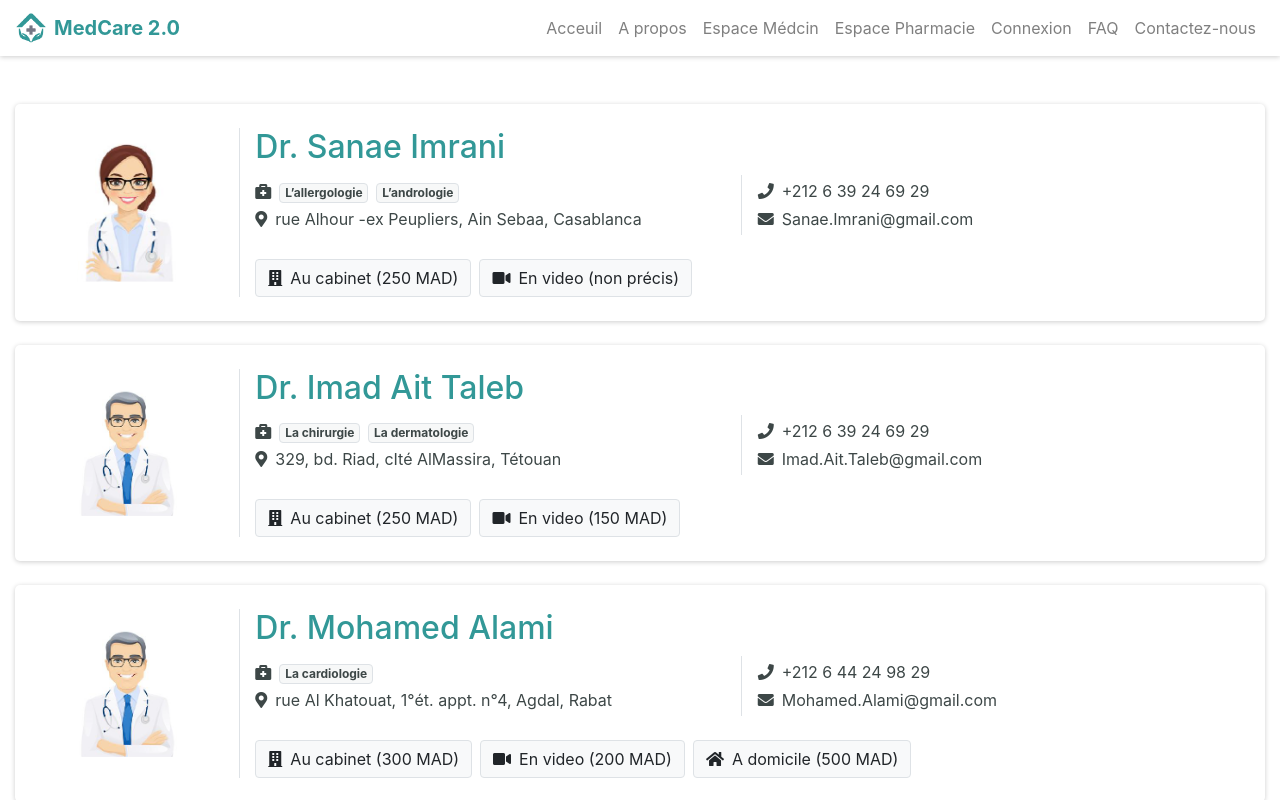
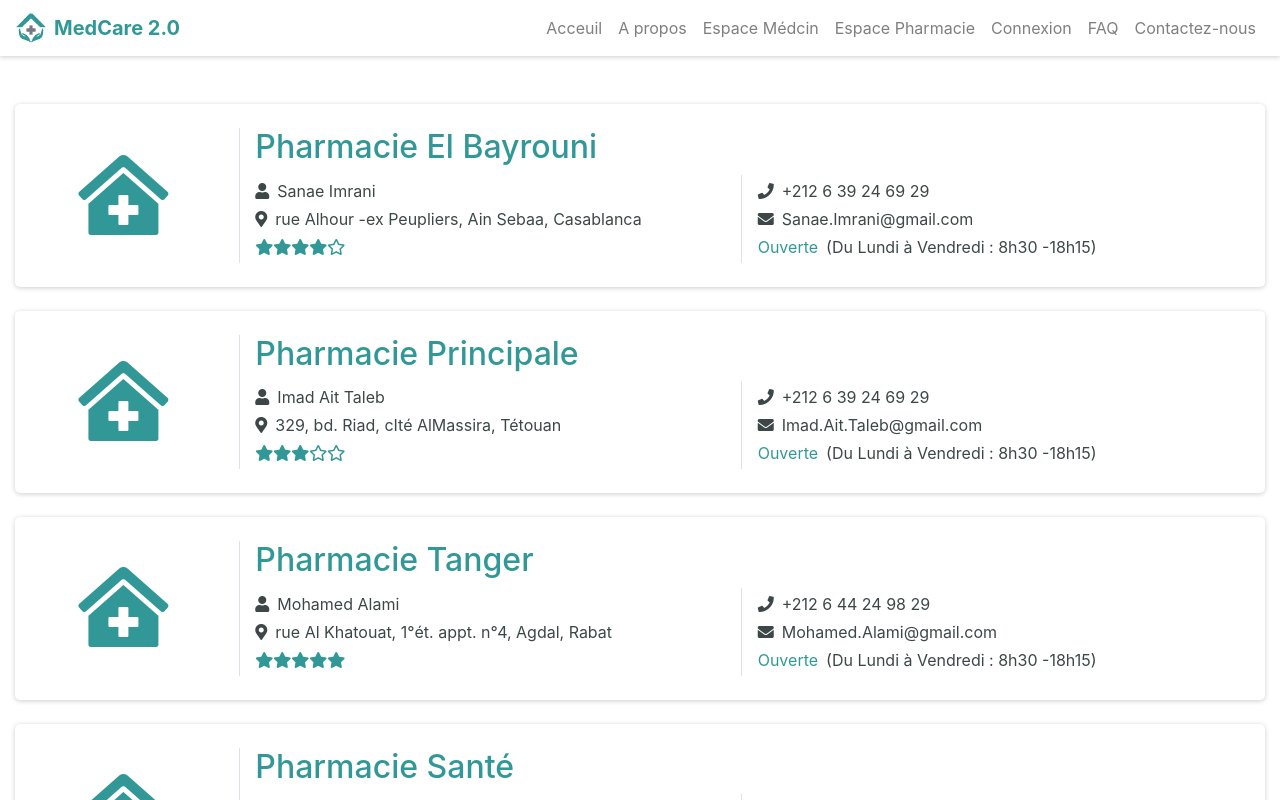
Before and after one commit to chaouielmehdi/medcare, a React (Create React App) app: page / in a window 1280 px wide. Shown: the top 800 px of the page. Built offline with nearby package versions, Linux system fonts and the light colour scheme.

Commit message:
pharmacy cards added

```diff
--- a/src/App.css
+++ /dev/null
@@ -1,3 +0,0 @@
-.App {
-	text-align: center;
-}
--- a/src/App.tsx
+++ b/src/App.tsx
@@ -1,8 +1,8 @@
-import './App.css';
 import Header from './pages/header/header';
 import About from './pages/about/about';
 import Home from './pages/home/home';
 import Doctors from './pages/search/doctors/doctors';
+import Pharmacies from './pages/search/pharmacies/pharmacies';
 
 const App = () => {
 	return (
@@ -11,7 +11,8 @@ const App = () => {
 			<div className="py-5">
 				{/* <Home /> */}
 				{/* <About /> */}
-				<Doctors />
+				{/* <Doctors /> */}
+				<Pharmacies />
 			</div>
 		</>
 	);
--- a/src/components/DoctorCard/DoctorCard.tsx
+++ b/src/components/DoctorCard/DoctorCard.tsx
@@ -5,6 +5,7 @@ import Button from '../Button/Button';
 
 import DoctorMale from '../../assets/img/Doctor-Male.png';
 import DoctorFemale from '../../assets/img/Doctor-Female.png';
+import Icon from '../Icon/Icon';
 
 interface IConsBtnProps {
 	type: 'video' | 'cabinet' | 'home';
@@ -26,8 +27,6 @@ const DoctorCard: FC<IDoctorCardProps> = ({ className, doctor }): ReactElement =
 				{field.value}
 			</span>
 		));
-
-	const icon = (iconName: string) => <i className={'mr-2 fas fa-' + iconName}></i>;
 
 	const consultationButton = ({ type, label, icon }: IConsBtnProps) =>
 		doctor.consultation[type].available && (
@@ -53,21 +52,21 @@ const DoctorCard: FC<IDoctorCardProps> = ({ className, doctor }): ReactElement =
 					<Row flex={{ align: 'start', justify: 'between' }} isShadowed={false}>
 						<div className="col-6 p-0">
 							<span className="d-block my-1">
-								{icon('briefcase-medical')}
+								<Icon name="briefcase-medical" className="mr-2" />
 								{fields()}
 							</span>
 							<span className="d-block my-1">
-								{icon('map-marker-alt')}
+								<Icon name="map-marker-alt" className="mr-2" />
 								{doctor.address}
 							</span>
 						</div>
 						<div className="col-6 border-left p-0 pl-3">
 							<span className="d-block my-1">
-								{icon('phone')}
+								<Icon name="phone" className="mr-2" />
 								{doctor.phone}
 							</span>
 							<span className="d-block my-1">
-								{icon('envelope')}
+								<Icon name="envelope" className="mr-2" />
 								{doctor.email}
 							</span>
 						</div>
--- /dev/null
+++ b/src/components/Icon/Icon.tsx
@@ -0,0 +1,15 @@
+import React, { FC, ReactElement } from 'react';
+
+interface IIconProps {
+	name: string;
+	className?: string;
+	type?: 'regular' | 'solid';
+}
+
+const Icon: FC<IIconProps> = ({ name, className, type = 'solid' }): ReactElement => {
+	const iconClass = [className, type === 'regular' ? 'far' : 'fas', 'fa-' + name].join(' ');
+
+	return <i className={iconClass}></i>;
+};
+
+export default Icon;
--- /dev/null
+++ b/src/components/PharmacyCard/PharmacyCard.tsx
@@ -0,0 +1,87 @@
+import React, { FC, ReactElement } from 'react';
+import { Pharmacy } from '../../models/Pharmacy';
+import Row from '../Row/Row';
+
+import Rating from '../Rating/Rating';
+import Icon from '../Icon/Icon';
+
+interface IPharmacyCardProps {
+	className?: string;
+	pharmacy: Pharmacy;
+}
+
+const PharmacyCard: FC<IPharmacyCardProps> = ({ className, pharmacy }): ReactElement => {
+	const getNumberFromDate = (date: Date): number => {
+		const hours = date.getHours();
+		const minutes = date.getMinutes() / 60;
+
+		return hours + minutes;
+	};
+
+	const getDateAsString = (value: number): string => {
+		const hours = Math.floor(value);
+		const minutes = (value - Math.floor(value)) * 60;
+
+		return hours + 'h' + minutes;
+	};
+
+	const getOpenedOrClosed = (start: number, end: number): JSX.Element => {
+		const now = getNumberFromDate(new Date());
+
+		if (now < start || end < now) {
+			return <span className="text-danger">Fermée</span>;
+		}
+
+		return <span className="c-green">Ouverte</span>;
+	};
+
+	return (
+		<div className={className}>
+			<Row flex={{ align: 'center', justify: 'between' }} className="p-4">
+				<div className="col-2 d-flex justify-content-center pl-0 pr-4">
+					<span className="c-green icon-medium">
+						<Icon className="mr-2" name="clinic-medical" />
+					</span>
+				</div>
+				<div className="col-10 border-left">
+					<h2 className="c-green">{pharmacy.name}</h2>
+
+					<Row flex={{ align: 'start', justify: 'between' }} isShadowed={false}>
+						<div className="col-6 p-0">
+							<span className="d-block my-1">
+								<Icon className="mr-2" name="user" />
+								{pharmacy.ownerName}
+							</span>
+							<span className="d-block my-1">
+								<Icon className="mr-2" name="map-marker-alt" />
+								{pharmacy.address}
+							</span>
+							<span className="d-block my-1">
+								<Rating value={pharmacy.rating} />
+							</span>
+						</div>
+						<div className="col-6 border-left p-0 pl-3">
+							<span className="d-block my-1">
+								<Icon className="mr-2" name="phone" />
+								{pharmacy.phone}
+							</span>
+							<span className="d-block my-1">
+								<Icon className="mr-2" name="envelope" />
+								{pharmacy.email}
+							</span>
+							<span className="d-block my-1">
+								{getOpenedOrClosed(pharmacy.schedule.start, pharmacy.schedule.end)}
+								<span className="ml-2">
+									(Du Lundi à Vendredi : {getDateAsString(pharmacy.schedule.start)} -
+									{getDateAsString(pharmacy.schedule.end)})
+								</span>
+							</span>
+						</div>
+					</Row>
+				</div>
+			</Row>
+		</div>
+	);
+};
+
+export default PharmacyCard;
--- /dev/null
+++ b/src/components/Rating/Rating.tsx
@@ -0,0 +1,22 @@
+import React, { FC, ReactElement } from 'react';
+import Icon from '../Icon/Icon';
+
+interface IRatingProps {
+	value: number;
+}
+
+const Rating: FC<IRatingProps> = ({ value }): ReactElement => {
+	let stars: JSX.Element[] = [];
+
+	for (let index = 0; index < 5; index++) {
+		if (index < value) {
+			stars.push(<Icon key={index} name="star" className="c-green" type="solid" />);
+		} else {
+			stars.push(<Icon key={index} name="star" className="c-green" type="regular" />);
+		}
+	}
+
+	return <>{stars}</>;
+};
+
+export default Rating;
--- a/src/index.css
+++ b/src/index.css
@@ -31,3 +31,16 @@ body {
 	color: #3d4747;
 	background-color: #86949411;
 }
+
+/* icon size */
+.icon-medium {
+	font-size: 80px;
+}
+
+.icon-large {
+	font-size: 150px;
+}
+
+.icon-larger {
+	font-size: 250px;
+}
--- /dev/null
+++ b/src/models/Pharmacy.ts
@@ -0,0 +1,91 @@
+type Schedule = {
+	start: number;
+	end: number;
+};
+
+export class Pharmacy {
+	constructor(
+		public id: number,
+		public name: string,
+		public ownerName: string,
+		public email: string,
+		public password: string,
+		public address: string,
+		public phone: string,
+		public rating: number,
+		public schedule: Schedule // only from Monday to Friday
+	) {}
+}
+
+export const pharmacies: Pharmacy[] = [
+	{
+		id: 0,
+		name: 'Pharmacie El Bayrouni',
+		ownerName: 'Sanae Imrani',
+		email: 'Sanae.Imrani@gmail.com',
+		password: '123456',
+		address: 'rue Alhour -ex Peupliers, Ain Sebaa, Casablanca',
+		phone: '+212 6 39 24 69 29',
+		rating: 4,
+		schedule: {
+			start: 8.5,
+			end: 18.25,
+		},
+	},
+	{
+		id: 1,
+		name: 'Pharmacie Principale',
+		ownerName: 'Imad Ait Taleb',
+		email: 'Imad.Ait.Taleb@gmail.com',
+		password: '123456',
+		address: '329, bd. Riad, cIté AlMassira, Tétouan',
+		phone: '+212 6 39 24 69 29',
+		rating: 3,
+		schedule: {
+			start: 8.5,
+			end: 18.25,
+		},
+	},
+	{
+		id: 2,
+		name: 'Pharmacie Tanger',
+		ownerName: 'Mohamed Alami',
+		email: 'Mohamed.Alami@gmail.com',
+		password: '123456',
+		address: 'rue Al Khatouat, 1°ét. appt. n°4, Agdal, Rabat',
+		phone: '+212 6 44 24 98 29',
+		rating: 5,
+		schedule: {
+			start: 8.5,
+			end: 18.25,
+		},
+	},
+	{
+		id: 3,
+		name: 'Pharmacie Santé',
+		ownerName: 'Abdessalam Mejdoub',
+		email: 'Abdessalam.Mejdoub@gmail.com',
+		password: '123456',
+		address: '75, rue Omar Slaoui, Casablanca',
+		phone: '+212 6 45 24 13 00',
+		rating: 4,
+		schedule: {
+			start: 8.5,
+			end: 18.25,
+		},
+	},
+	{
+		id: 4,
+		name: 'Pharmacie Beni Makada',
+		ownerName: 'Alae Saidi',
+		email: 'Alae.Saidi@gmail.com',
+		password: '123456',
+		address: '29, RUE MOHAMED EL BAAMRANI 20000, Tanger',
+		phone: '+212 6 54 34 83 44',
+		rating: 4,
+		schedule: {
+			start: 8.5,
+			end: 18.25,
+		},
+	},
+];
--- a/src/pages/about/about.css
+++ /dev/null
@@ -1,3 +0,0 @@
-.icon-large {
-	font-size: 250px;
-}
--- a/src/pages/about/about.tsx
+++ b/src/pages/about/about.tsx
@@ -76,7 +76,7 @@ function About() {
 
 			<Row flex={{ align: 'center' }} className="p-4 mt-5">
 				<div className="col-5 text-center" id="PATIENT">
-					<i className="fas fa-user-injured icon-large c-green"></i>
+					<i className="fas fa-user-injured icon-larger c-green"></i>
 				</div>
 
 				<div className="col-7">
@@ -130,13 +130,13 @@ function About() {
 					</ul>
 				</div>
 				<div className="col-5 text-center">
-					<i className="fas fa-user-md icon-large c-green"></i>
+					<i className="fas fa-user-md icon-larger c-green"></i>
 				</div>
 			</Row>
 
 			<Row flex={{ align: 'center' }} className="p-4 mt-5">
 				<div className="col-5 text-center" id="PHARMACY">
-					<i className="fas fa-clinic-medical icon-large c-green"></i>
+					<i className="fas fa-clinic-medical icon-larger c-green"></i>
 				</div>
 				<div className="col-7">
 					<h3 className="pt-4 c-green">POUR LE PHARMACIEN</h3>
--- /dev/null
+++ b/src/pages/search/pharmacies/pharmacies.tsx
@@ -0,0 +1,16 @@
+import React from 'react';
+import Container from '../../../components/Container/Container';
+import PharmacyCard from '../../../components/PharmacyCard/PharmacyCard';
+import { pharmacies } from '../../../models/Pharmacy';
+
+function Pharmacies() {
+	return (
+		<Container>
+			{pharmacies.map((pharmacy, index) => (
+				<PharmacyCard key={index} className="mb-4" pharmacy={pharmacy} />
+			))}
+		</Container>
+	);
+}
+
+export default Pharmacies;
```
Also changed, not shown: src/components/Row/IRowProps.tsx (added).
